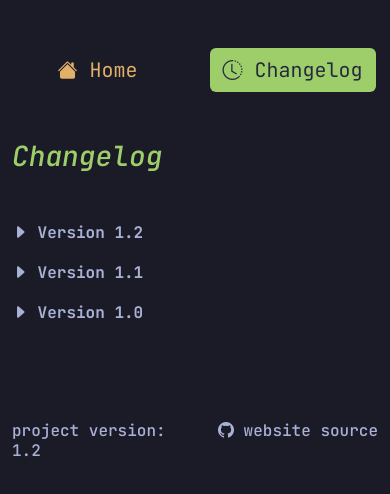
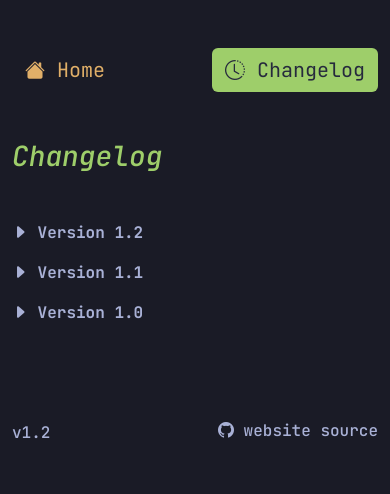
Before and after one commit to fedstrial/myligatures, a plain HTML site: page pages/changelog/changelog.html in a window 390 px wide. Drawn offline with nearby package versions, Linux system fonts and the light colour scheme.

Commit message:
better responsiveness

```diff
--- a/pages/changelog/changelog.html
+++ b/pages/changelog/changelog.html
@@ -27,13 +27,13 @@
 
 <body>
     <header class="container py-5">
-        <div class="row text-center">
-            <div class="col">
+        <div class="row">
+            <div class="col text-start text-sm-center">
                 <a href="/myligatures/index.html" class="btn btn-home fs-5"><i
                         class="bi bi-house-fill"></i>
                     Home</a>
             </div>
-            <div class="col">
+            <div class="col text-end text-sm-center">
                 <a href="/myligatures/pages/changelog/changelog.html" class="btn btn-changelog fs-5"><i class="bi bi-clock-history"></i>
                     Changelog</a>
             </div>
@@ -97,7 +97,8 @@
     <footer class="container py-5">
         <div class="row">
             <div class="col">
-                <h6>project version: 1.2</h6>
+                <h6 class="d-none d-sm-inline-block">project version: 1.2</h6>
+                <h6 class="d-inline-block d-sm-none ">v1.2</h6>
             </div>
             <div class="col text-end">
                 <h6><a href="https://github.com/fedstrial/myligatures" class="text-decoration-none text-primary-light"
```
Also changed, not shown: index.html (+5 -4 lines).
